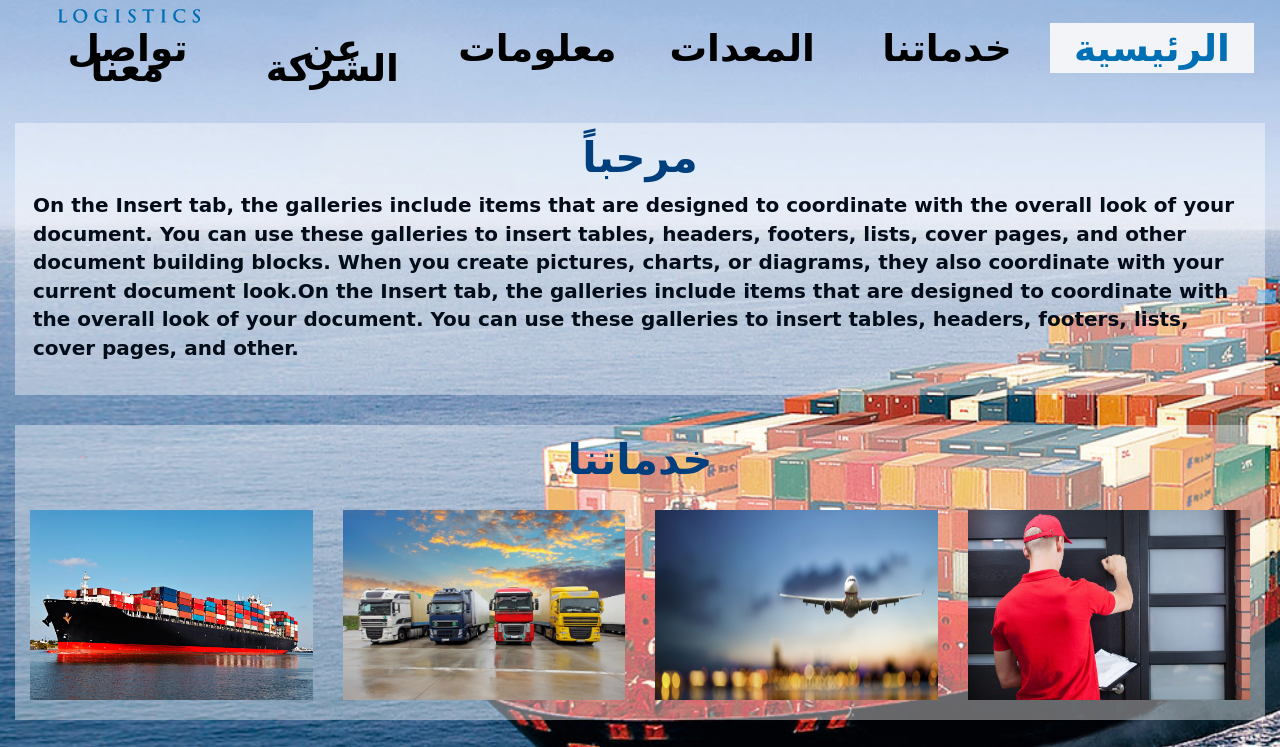
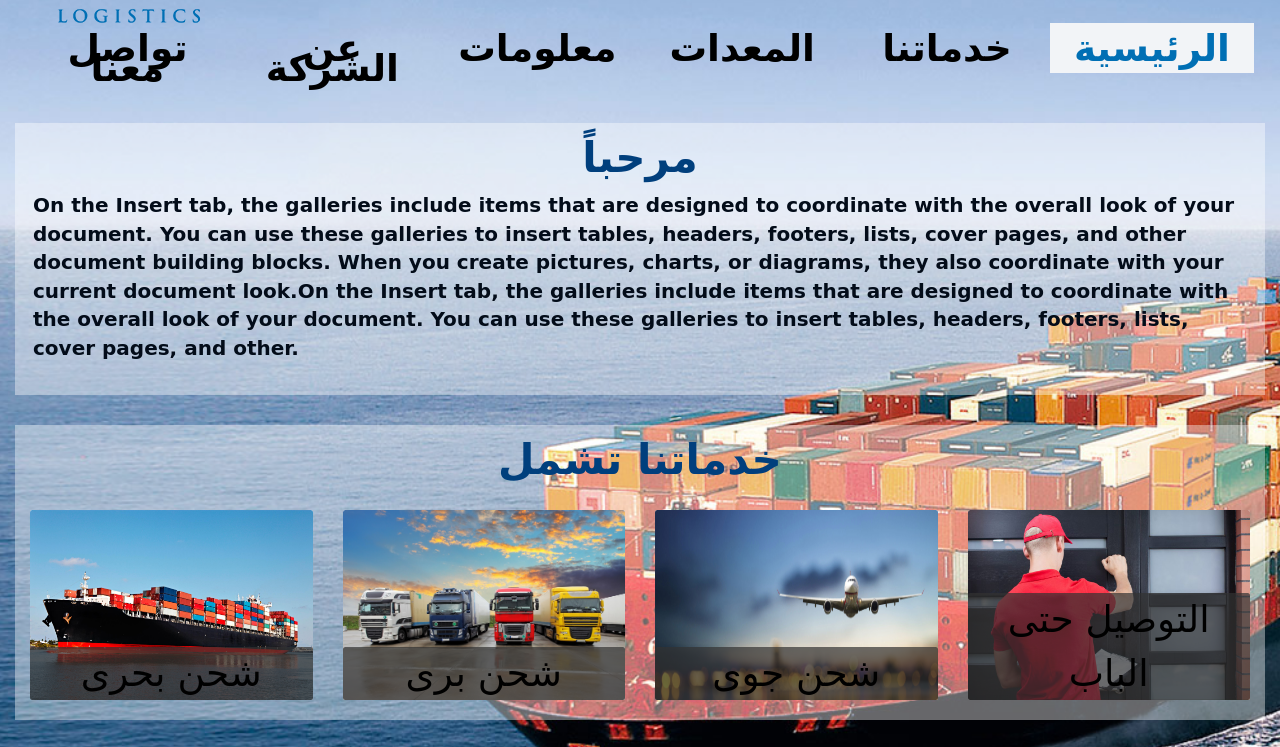
Before and after one commit to MarcoWebDev/Waterways, a plain HTML site: page home-ar.html in a window 1280 px wide. Shown: the part 127-874 px from the top of the page. Drawn offline with Linux system fonts and the light colour scheme; a web font is replaced by a local one.

Commit message:
Home page done bilingual -footer 1/7/18

```diff
--- a/styles.css
+++ b/css/styles-ar.css
@@ -15,19 +15,19 @@ body.en-page {
 
 body.ar-page{
 	font-family: 'Jomhuria', cursive;
-	font-size: 3em;
+	font-size: 2.5em;
 }
 
 #backdrop {
  padding: 0px;
- background:url('images/bkgnd.jpg') no-repeat center;
+ background:url('../images/bkgnd.jpg') no-repeat center;
  background-size: cover;
  margin:0px;
  padding: 0px;
 }
 
 #logo {
-   background: url('images/LOGO.png') no-repeat;
+   background: url('../images/LOGO.png') no-repeat;
    width: 250px;
    height: 156px;
    margin: 10px 5px 10px 15px;
@@ -48,7 +48,7 @@ body.ar-page{
 	height:50px;
 	color: #003f7d;
 	font-weight: bold;
-	font-size: 2em;
+	font-size: 1.5em;
 	text-align: center;
 	vertical-align: center;
 	padding-top: 8px;
@@ -66,6 +66,7 @@ body.ar-page{
 }
 
 header {
+	font-family: 'Righteous', cursive;
 	background-color: rgba(255,255,255,0);
 	position: relative;
 }
@@ -80,6 +81,7 @@ p#moto {
 }
 
 div#menu-items.collapse.navbar-collapse {
+	font-family: 'Jomhuria', cursive;
 	clear: both;
 	float: center;
 	position: absolute;
@@ -123,7 +125,7 @@ div.row.content {
 
 div#txt-welcome.heading, div#txt-weoffer.heading {
 	text-align: center;
-	font-size :32px;
+	font-size :42px;
 	color:#003f7d;
 	font-weight: bold;
 	padding-top: 5px;
@@ -134,8 +136,8 @@ div#txt-weoffer.heading {
 }
 
 div#txt-findus.heading {
-	text-align: left;
-	font-size :32px;
+	text-align: right;
+	font-size :42px;
 	color:#003f7d;
 	font-weight: bold;
 	padding-top: 5px;
@@ -166,14 +168,54 @@ div.col-md-12 p ,div.col-sm-12 p {
 a.thumbnail {
     border:0px;
     padding: 0px;
+    height: 190px;
+    text-decoration: none;
+    border-radius: 2.5px;
+    transition: transform .2s;
 }
 
-a.thumbnail img {
-	border: 0px;
+a.thumbnail:hover {
+	box-shadow:0 1px 4px 8px  rgba(255,255,255,0.7);
+	transform: scale(1.05);
+}
+
+a.thumbnail div {
+	border-radius: 2.5px;
+	width: 100%;
 	height: 190px;
+    position:relative;
+}
+
+a.thumbnail  div#sea {
+	background:url('../images/sea.jpg') no-repeat center;
+	background-size: 100% 190px;
+}
+
+a.thumbnail  div#air {
+	background:url('../images/air.jpg') no-repeat center;
+	background-size: 100% 190px;
+}
+a.thumbnail  div#land {
+	background:url('../images/land.jpg') no-repeat center;
+	background-size: 100% 190px;
+}
+a.thumbnail  div#door {
+	background:url('../images/door to door.jpg') no-repeat center;
+	background-size: 100% 190px;
+}
+
+a.thumbnail div span {
+	position: absolute;
+	bottom: 0px;
 	width: 100%;
-	float:right;
+	text-align:center;
+	vertical-align: middle;
+	background-color: rgba(50,50,50,0.7);
+	font-size: 1.5em;
+	color: black;
+	border-radius: 2.5px;
 }
+
 
 footer.panel-footer{
 	background-color: rgba(20,176,209,0.7);
--- a/styles-ar.css
+++ b/css/styles.css
@@ -15,19 +15,19 @@ body.en-page {
 
 body.ar-page{
 	font-family: 'Jomhuria', cursive;
-	font-size: 2.5em;
+	font-size: 3em;
 }
 
 #backdrop {
  padding: 0px;
- background:url('images/bkgnd.jpg') no-repeat center;
+ background:url('../images/bkgnd.jpg') no-repeat center;
  background-size: cover;
  margin:0px;
  padding: 0px;
 }
 
 #logo {
-   background: url('images/LOGO.png') no-repeat;
+   background: url('../images/LOGO.png') no-repeat;
    width: 250px;
    height: 156px;
    margin: 10px 5px 10px 15px;
@@ -48,7 +48,7 @@ body.ar-page{
 	height:50px;
 	color: #003f7d;
 	font-weight: bold;
-	font-size: 1.5em;
+	font-size: 2em;
 	text-align: center;
 	vertical-align: center;
 	padding-top: 8px;
@@ -66,7 +66,6 @@ body.ar-page{
 }
 
 header {
-	font-family: 'Righteous', cursive;
 	background-color: rgba(255,255,255,0);
 	position: relative;
 }
@@ -81,7 +80,6 @@ p#moto {
 }
 
 div#menu-items.collapse.navbar-collapse {
-	font-family: 'Jomhuria', cursive;
 	clear: both;
 	float: center;
 	position: absolute;
@@ -125,7 +123,7 @@ div.row.content {
 
 div#txt-welcome.heading, div#txt-weoffer.heading {
 	text-align: center;
-	font-size :42px;
+	font-size :32px;
 	color:#003f7d;
 	font-weight: bold;
 	padding-top: 5px;
@@ -136,8 +134,8 @@ div#txt-weoffer.heading {
 }
 
 div#txt-findus.heading {
-	text-align: right;
-	font-size :42px;
+	text-align: left;
+	font-size :32px;
 	color:#003f7d;
 	font-weight: bold;
 	padding-top: 5px;
@@ -168,13 +166,55 @@ div.col-md-12 p ,div.col-sm-12 p {
 a.thumbnail {
     border:0px;
     padding: 0px;
+    height: 190px;
+    text-decoration: none;
+    border-radius: 2.5px;
+    transition: transform .2s;
 }
 
-a.thumbnail img {
-	border: 0px;
+a.thumbnail:hover {
+	box-shadow:0 1px 4px 8px  rgba(255,255,255,0.7);
+	transform: scale(1.05);
+}
+
+a.thumbnail div {
+	border-radius: 2.5px;
+	width: 100%;
 	height: 190px;
+    position:relative;
+}
+
+a.thumbnail  div#sea {
+	background:url('../images/sea.jpg') no-repeat center;
+	background-size: 100% 190px;
+}
+
+a.thumbnail  div#air {
+	background:url('../images/air.jpg') no-repeat center;
+	background-size: 100% 190px;
+}
+a.thumbnail  div#land {
+	background:url('../images/land.jpg') no-repeat center;
+	background-size: 100% 190px;
+}
+a.thumbnail  div#door {
+	background:url('../images/door to door.jpg') no-repeat center;
+	background-size: 100% 190px;
+}
+
+a.thumbnail div span {
+	position: absolute;
+	bottom: 0px;
 	width: 100%;
+	text-align:center;
+	vertical-align: middle;
+	background-color: rgba(50,50,50,0.7);
+	font-size: 1.5em;
+	color: black;
+	border-radius: 2.5px;
 }
+
+
 
 footer.panel-footer{
 	background-color: rgba(20,176,209,0.7);
--- a/home-ar.html
+++ b/home-ar.html
@@ -5,7 +5,7 @@
 	<meta name="viewport" content="width=device-width, initial-scale=1">
 	<title>Waterways Logisitics</title>
 	<link rel="stylesheet" href="css/bootstrap.min.css">
-	<link rel="stylesheet" type="text/css" href="styles-ar.css">
+	<link rel="stylesheet" type="text/css" href="css/styles-ar.css">
   <link href="https://fonts.googleapis.com/css?family=Righteous" rel="stylesheet">
   <link href="https://fonts.googleapis.com/css?family=Jomhuria&amp;subset=arabic,latin-ext" rel="stylesheet">
 </head>
@@ -66,32 +66,40 @@
   </div>
 
   <div id="div-weoffer" class="row content">
-	 <div class="heading" id="txt-weoffer">خدماتنا</div>
+   <div class="heading" id="txt-weoffer">خدماتنا تشمل</div>
     <div class="col-md-6 col-sml-12 col-lg-3">
-		  <a href="#" class="thumbnail">
-        <img src="images/sea.jpg" alt="Seafreight">
+      <a href="#" class="thumbnail">
+        <div id="sea">
+          <span>شحن بحرى</span>
+        </div>
       </a>
     </div>
     <div class="col-md-6 col-sml-12 col-lg-3">
       <a href="#" class="thumbnail">
-        <img src="images/land.jpg" alt="Landfreight">
+        <div id="land">
+         <span>شحن برى</span>
+        </div>
       </a>
     </div>
     <div class="col-md-6 col-sml-12 col-lg-3">
       <a href="#" class="thumbnail">
-        <img src="images/air.jpg" alt="Airfreight">
+        <div id="air">
+         <span>شحن جوى</span>
+        </div>
       </a>
     </div>
     <div class="col-md-6 col-sml-12 col-lg-3">
       <a href="#" class="thumbnail">
-        <img src="images/door to door.jpg" alt="door-to-door">
+        <div id="door">
+         <span>التوصيل حتى الباب</span>
+        </div>
       </a>
-    </div>
-  </div>
+    </div> <!--END of column -->
+  </div>   <!-- End of row We offer -->
 
   <div id="div-findus" class="row content">
   <div class="col-md-12 col-sml-12 col-lg-12">
-    <div id="txt-findus" class="heading">عنوان الشركة</div>
+    <div id="txt-findus" class="heading">موقعنا</div>
     <div class="container">
    <a id="map" href="https://goo.gl/maps/K2FfSGkoV7s" target="_blank">
      <div>
```
Also changed, not shown: index.html (+16 -9 lines).
